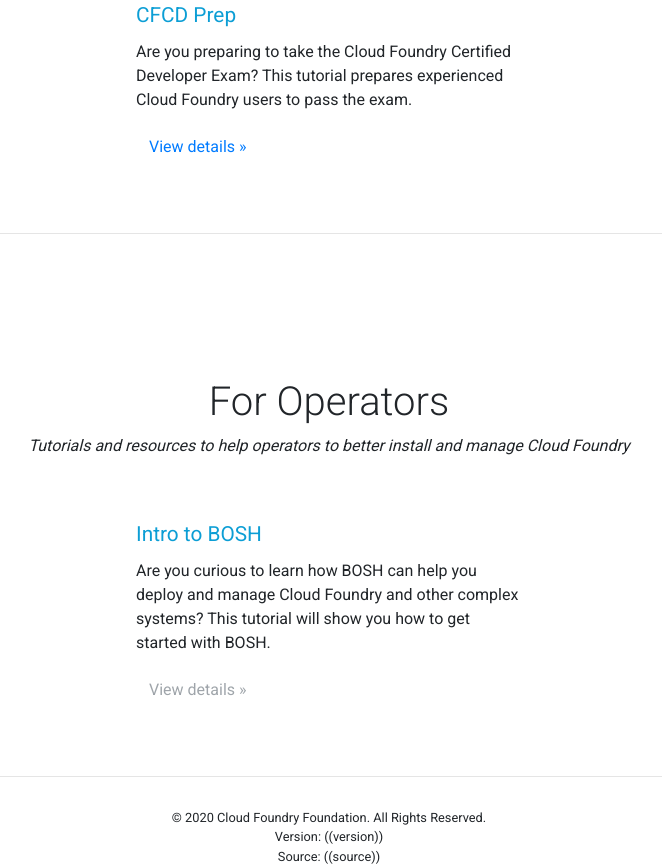
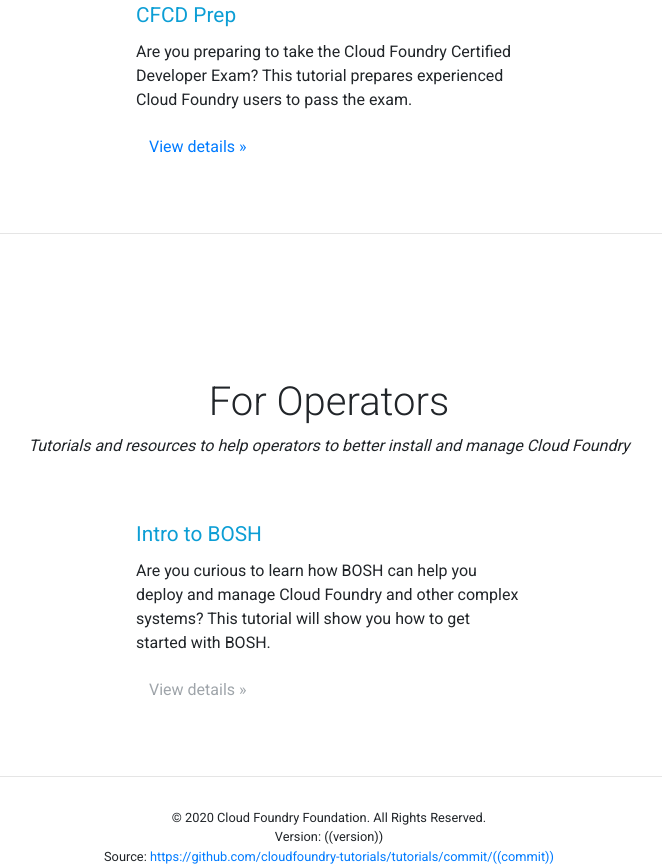
Before and after one commit to cloudfoundry-tutorials/tutorials, a plain HTML site: page landing-page/index.html in a window 1280 px wide. Shown: the part 1296-2162 px from the top of the page, without its empty margins (311-973 px from the left). Drawn offline with nearby package versions, Linux system fonts and the light colour scheme.

Commit message:
avoid full url escaping issues

```diff
--- a/landing-page/index.html
+++ b/landing-page/index.html
@@ -188,7 +188,7 @@
 			</div>
 			<div class="row">
 				<div class="col">
-					Source: ((source))
+					Source: <a href="https://github.com/cloudfoundry-tutorials/tutorials/commit/((commit))">https://github.com/cloudfoundry-tutorials/tutorials/commit/((commit))</a>
 				</div>
 			</div>
 		</div>
```
Also changed, not shown: 1 other file.
